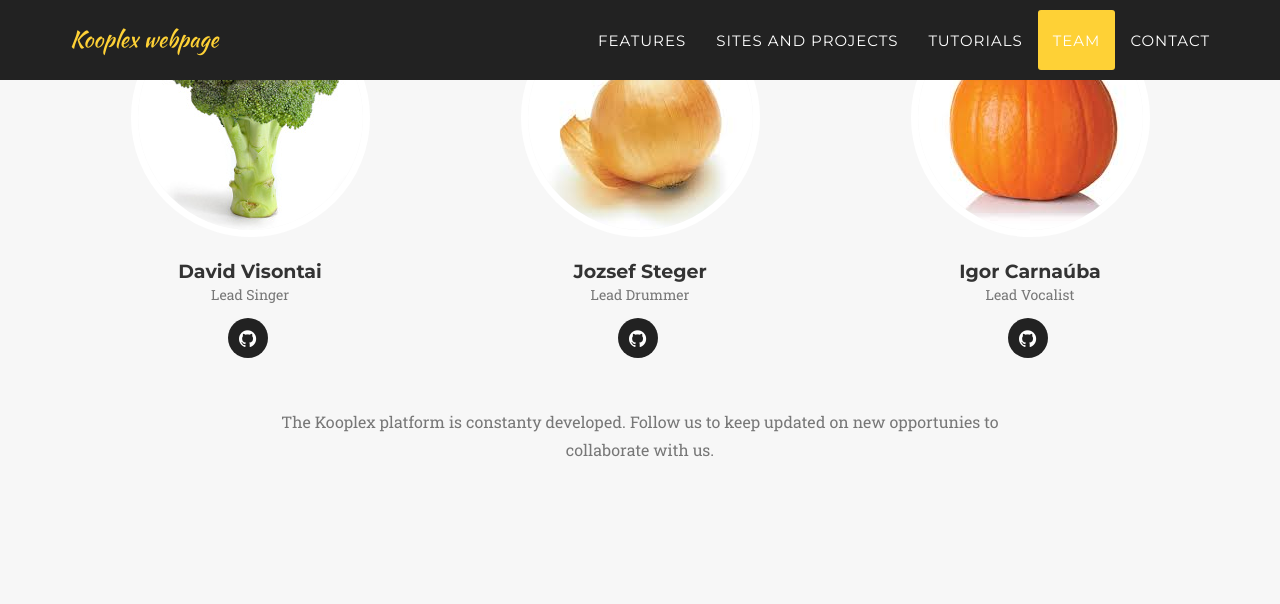
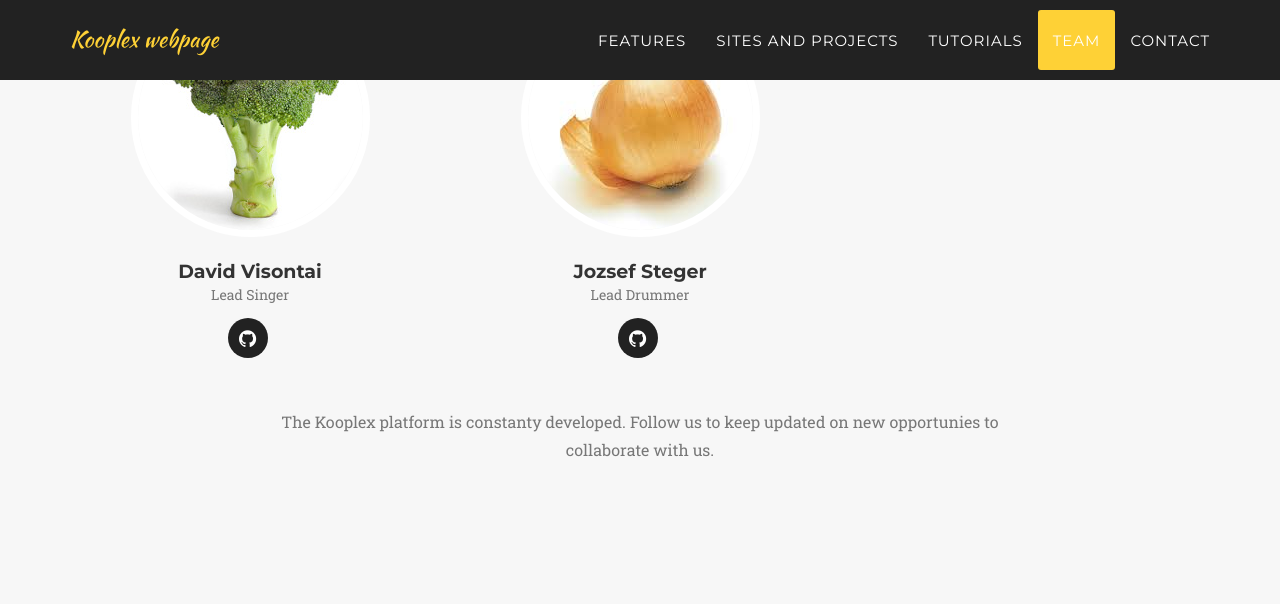
Before and after one commit to kooplex/kooplex.github.io, a Jekyll site: the page built from index.html, in a window 1280 px wide and 1400 px high, scrolled down 5102 px. Shown: the top 604 px of the window. Built offline with Jekyll 4.4.1, drawn with Linux system fonts in a browser that asks for light colours; some web fonts are replaced; some of the changed text lies outside the part shown; grey boxes are pictures that could not be loaded.

Commit message:
contact changes

```diff
--- a/_config.yml
+++ b/_config.yml
@@ -3,7 +3,7 @@
 
 # Site settings
 title: Kooplex webpage
-email: kooplex@complex.elte.hu
+email: kooplex@elte.hu
 description: "For collaborative research and education."
 
 
@@ -23,12 +23,12 @@
     - title: github
       url: https://github.com/stegerjozsef
 
-- name: Igor Carnaúba
-  pic: 3
-  position: Lead Vocalist
-  social:
-    - title: github
-      url: https://github.com/stegerjozsef
+# - name: Igor Carnaúba
+#   pic: 3
+#   position: Lead Vocalist
+#   social:
+#     - title: github
+#       url: https://github.com/stegerjozsef
 
 # Social networks usernames (many more available: google-plus, flickr, dribbble, pinterest, instagram, tumblr, linkedin, etc.)
 social:
--- a/_includes/clients.html
+++ b/_includes/clients.html
@@ -2,24 +2,29 @@
     <aside class="clients">
         <div class="container">
             <div class="row">
-                <div class="col-md-3 col-sm-6">
+                <div class="col-md-2 col-sm-6">
                     <a target="_blank" href="https://www.elte.hu/en/">
                         <img src="img/logos/elte.png" class="img-responsive img-centered" alt="">
                     </a>
                 </div>
-                <div class="col-md-3 col-sm-6">
+                <div class="col-md-2 col-sm-6">
                     <a target="_blank" href="http://www.compare-europe.eu/">
                         <img src="img/logos/compare.png" class="img-responsive img-centered" alt="">
                     </a>
                 </div>
-                <div class="col-md-3 col-sm-6">
+                <div class="col-md-2 col-sm-6">
                     <a target="_blank" href="https://wigner.mta.hu/en/">
                         <img src="img/logos/wigner.png" class="img-responsive img-centered" alt="">
                     </a>
                 </div>
-                <div class="col-md-3 col-sm-6">
+                <div class="col-md-2 col-sm-6">
                     <a target="_blank" href="https://www.ebi.ac.uk/ena">
                         <img src="img/logos/ENA-logo.png" class="img-responsive img-centered" alt="">
+                    </a>
+                </div>
+                <div class="col-md-2 col-sm-6">
+                    <a target="_blank" href="https://www.veo-europe.eu/">
+                        <img src="img/logos/veo.png" class="img-responsive img-centered" alt="">
                     </a>
                 </div>
             </div>
--- a/_includes/contact.html
+++ b/_includes/contact.html
@@ -20,17 +20,23 @@
             </div>
             <div class="row">
                 <div class="col-lg-12">
-		  <form name="gform" id="gform" enctype="text/plain" action="https://docs.google.com/forms/d/e/1FAIpQLScDNSX7MR1jnHEew_Wcf7gh6bFp13mmjLpOe6d-iyedTMi51w/formResponse?" target="hidden_iframe" onsubmit="submitted=true;">
-		  <input type="text" class="form-control" placeholder="Your Name *" name="entry.95683997" id="entry.95683997" required data-validation-required-message="Please enter your name."><br>
-		  <input type="email" class="form-control" placeholder="Your Email *" name="entry.611883360" id="entry.611883360" required data-validation-required-message="Please enter your email address."><br>
-		  <input type="text" class="form-control" placeholder="Your Phone" name="entry.1195681410" id="entry.1195681410"><br>
-		  <textarea type="text" class="form-control" placeholder="Your Message *" name="entry.842582774" id="entry.842582774" required data-validation-required-message="Please enter your message."></textarea><br>
-		  <div class="col-lg-12 text-center">
-                  	<button type="submit" class="btn btn-xl">Send Message</button>
-		  </div>
-		</form>
-
-		<iframe name="hidden_iframe" id="hidden_iframe" style="display:none;" onload="if(submitted) {}"></iframe>
+					<!-- modify this form HTML and place wherever you want your form -->
+					<form
+					action="https://formspree.io/f/xdkwyoag"
+					method="POST"
+					>
+					<label>
+						Your email:
+						<input type="email" name="email">
+					</label>
+					<label>
+						Your message:
+						<textarea name="message"></textarea>
+					</label>
+					<!-- your other form fields go here -->
+					<button type="submit">Send</button>
+					</form>
+            	</div>
             </div>
         </div>
 </section>
--- a/_includes/header.html
+++ b/_includes/header.html
@@ -48,6 +48,7 @@
                 <div class="intro-heading"></div>
                 <a href="#features" class="page-scroll btn btn-xl">What is Kooplex?</a>
                 <a href="https://k8plex-edu.elte.hu/hub/" target="_blank" class="page-scroll btn btn-xl">Try Kooplex!</a>
+                <a href="#docs" target="_blank" class="page-scroll btn btn-xl">Manual</a>
 		</br>
             </div>
         </div>
```
Also changed, not shown: img/logos/veo.png (added).
